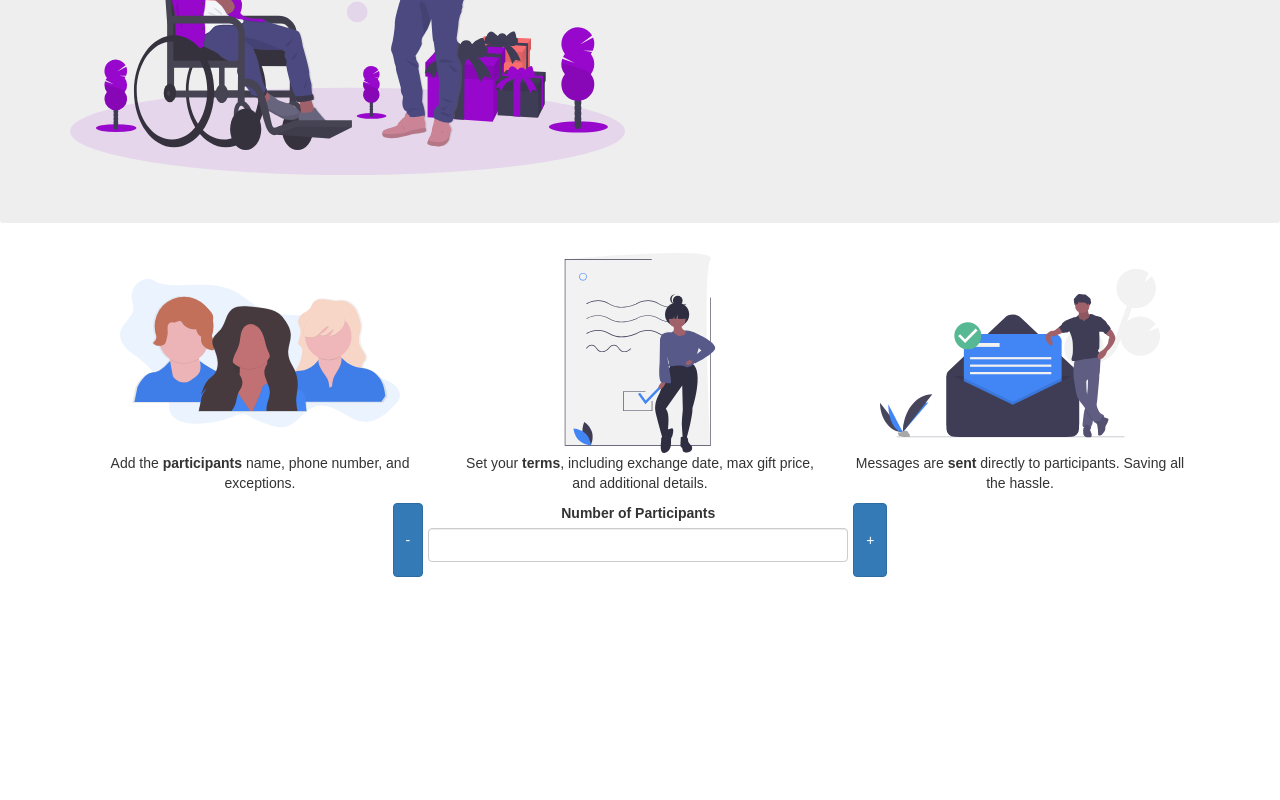
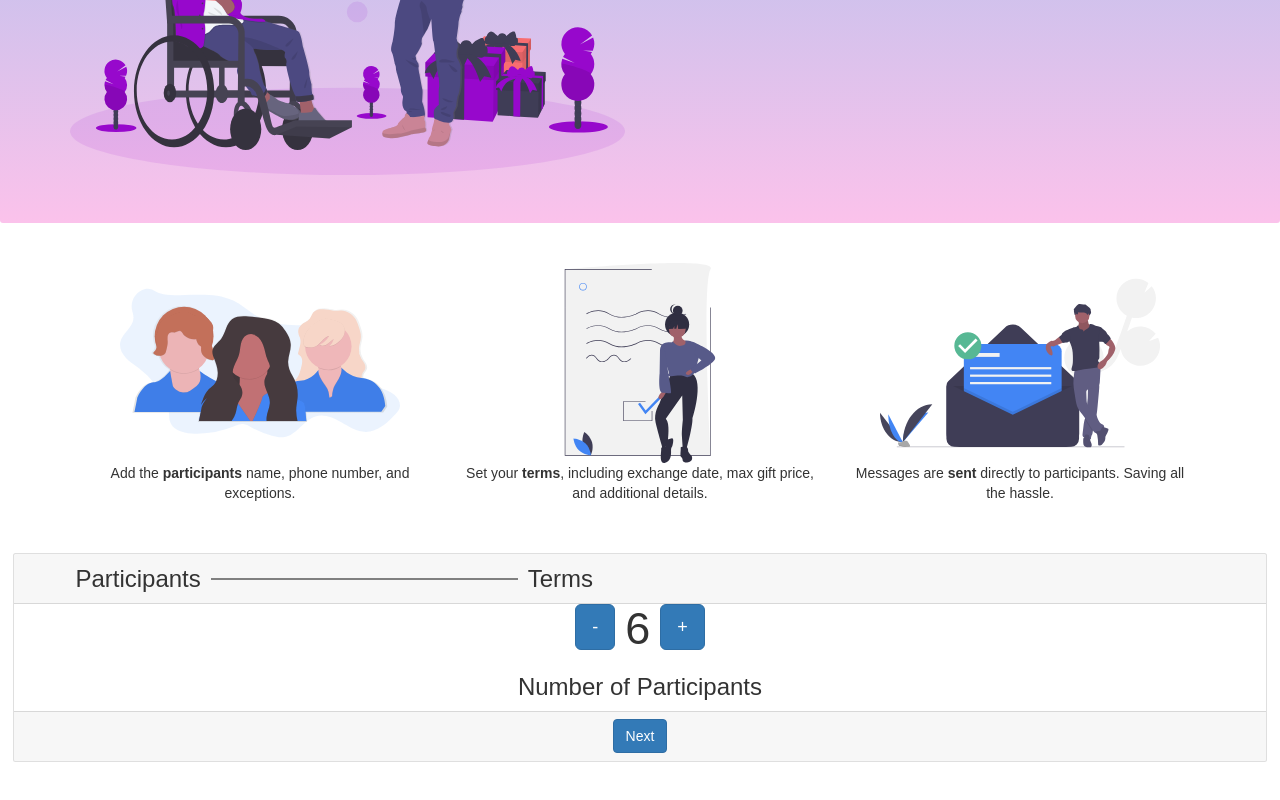
Before and after one commit to jglu225/gift-exchanger, a React (Create React App) app in the folder frontend/: page / in a window 1280 px wide. Shown: the part 236-1036 px from the top of the page. Before the commit the page ends 813 px from the top, so only its background shows below. Built offline with nearby package versions, Linux system fonts and the light colour scheme.

Commit message:
Added header and footer for wizard

```diff
--- a/frontend/src/App.js
+++ b/frontend/src/App.js
@@ -1,6 +1,7 @@
 import React, { Component } from 'react';
 import Hero from "./components/Hero.js";
 import Features from "./components/Features.js";
+import Wizard from "./components/Wizard.js"
 import Participants from "./components/Participants";
 
 import {Form} from "react-bootstrap";
@@ -13,9 +14,7 @@ class App extends Component {
       <div className="App">
         <Hero/>
         <Features/>
-        <Form>
-          <Participants/>
-        </Form>
+        <Wizard/>
       </div>
     );
   }
--- a/frontend/src/components/Features.js
+++ b/frontend/src/components/Features.js
@@ -8,7 +8,7 @@ import './styles/Features.css';
 class Features extends React.Component {
     render() {
         return (
-            <Container>
+            <Container style={{marginTop: "40px"}}>
                 <Row>
                     <Col md>
                         <Image className="features-container__item__img" src={participants} alt="participants"/>
--- a/frontend/src/components/Hero.js
+++ b/frontend/src/components/Hero.js
@@ -6,7 +6,7 @@ import heroImage from '../images/undraw_gifts_btw0.svg';
 class Hero extends React.Component {
     render() {
         return (
-            <Jumbotron>
+            <Jumbotron style={{background: "linear-gradient(to top, #fbc2eb 0%, #a6c1ee 100%)"}}>
                 <Container>
                     <Row>
                         <Col sm>
--- a/frontend/src/components/Participants.js
+++ b/frontend/src/components/Participants.js
@@ -1,5 +1,5 @@
 import React from 'react';
-import {Form, Container, Row, Col, Button} from 'react-bootstrap';
+import {Form, Container, Row, Col, Button, ButtonGroup} from 'react-bootstrap';
 
 class Participants extends React.Component {
     render() {
@@ -8,14 +8,16 @@ class Participants extends React.Component {
     //   }
 
       return(
-        <Form.Row className="justify-content-md-center">
-            <Button>-</Button>
-            <Form.Group as={Col} md="4">
-                <Form.Label>Number of Participants</Form.Label>
-                <Form.Control type="number"/>
-            </Form.Group>
-            <Button>+</Button>
-        </Form.Row>
+
+        <div>
+            <div style={{display: "flex", flexWrap: "wrap", justifyContent: "center"}}>
+                <div><Button size="lg">-</Button></div>
+                <div style={{lineHeight: "50px", fontSize: "45px", margin: "0 10px"}}>6</div>
+                <div><Button size="lg">+</Button></div>
+                <div style={{flexBasis: "100%"}}><h3>Number of Participants</h3></div>
+            </div>
+
+        </div>
 
       )
     }
--- a/frontend/src/components/Wizard.js
+++ b/frontend/src/components/Wizard.js
@@ -0,0 +1,47 @@
+import React from 'react';
+import {Card, Form, Button} from 'react-bootstrap';
+import Participants from "./Participants.js"
+
+
+class Wizard extends React.Component {
+    constructor(props){
+        super(props);
+        this.state = {currentStep: 1};
+    }
+
+    render() {
+        var currentStep = this.state.currentStep;
+
+        return(
+            <Card style={{margin: "40px 1%"}}>
+                <Card.Header style={{fontSize: "24px", display: "flex"}}>
+                    <div style={{marginLeft: "4%"}}>Participants</div>
+                    <div style={{border: "1px solid grey", width: "25%", height: "0", margin: "auto 10px"}}></div>
+                    <div>Terms</div>
+                </Card.Header>
+
+                <Form>
+                    <Participants>
+
+                    </Participants>
+                </Form>
+
+                <Card.Footer>
+                    {currentStep == 1 &&
+                        <div>
+                            <Button onClick={() => this.setState({currentStep: 2})}>Next</Button>
+                        </div>
+                    }
+                    {currentStep == 2 &&
+                        <div>
+                            <Button onClick={() => this.setState({currentStep: 1})}>Previous</Button>
+                            <Button onClick={() => this.setState({currentStep: 2})}>Next</Button>
+                        </div>
+                    }
+                </Card.Footer>
+            </Card>
+        )
+    }
+}
+
+export default Wizard;
```
